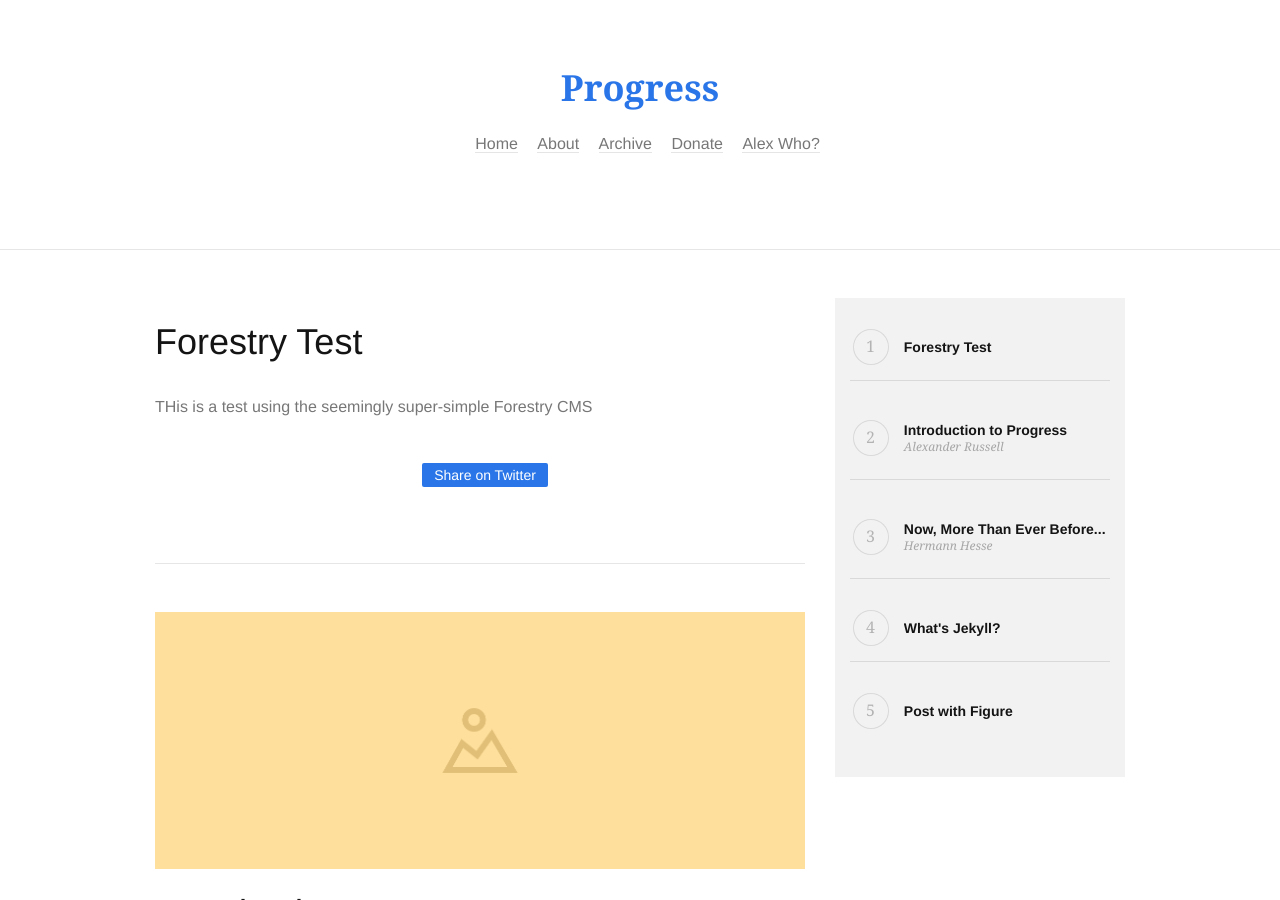
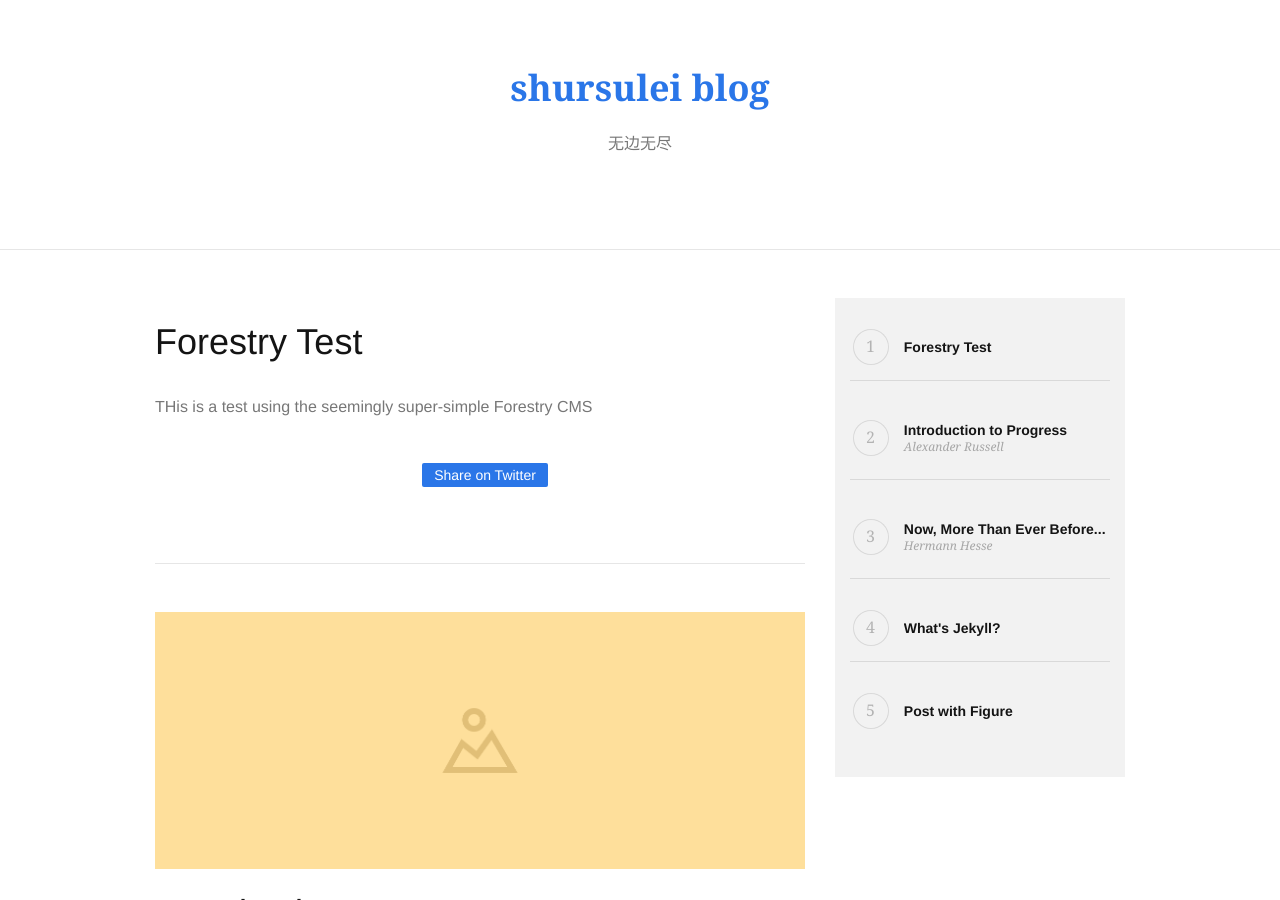
Before and after one commit to shursulei/shursulei.github.io, a Jekyll site: the page index.html, which Jekyll copies as it is, in a window 1280 px wide and 900 px high. Built offline with Jekyll 4.4.1, drawn with Linux system fonts in a browser that asks for light colours; some web fonts are replaced; comment, search, counter and statistics services are not loaded.

Commit message:
'修改index代码'

```diff
--- a/index.html
+++ b/index.html
@@ -7,7 +7,7 @@
 
   <title>
 
-      Progress &middot; A responsive blog theme that illustrates reading progress. Suited for continous reading.
+      shursulei &middot;
 
   </title>
 
@@ -55,31 +55,13 @@
 <body>
   <header class="header">
   <h1>
-    <a href="http://alexanderussell.github.io/progress-for-jekyll/" title="Home">Progress</a>
+    <a title="Home">shursulei blog</a>
   </h1>
   <nav>
     <ul>
-
       <li>
-        <a href="/progress-for-jekyll/"">Home</a>
+        无边无尽
       </li>
-
-      <li>
-        <a href="/progress-for-jekyll/about"">About</a>
-      </li>
-
-      <li>
-        <a href="/progress-for-jekyll/archive"">Archive</a>
-      </li>
-
-      <li>
-        <a href="https://flattr.com/profile/alexanderussell"">Donate</a>
-      </li>
-
-      <li>
-        <a href="http://alexanderussell.org"">Alex Who?</a>
-      </li>
-
     </ul>
   </nav>
 </header>
```
